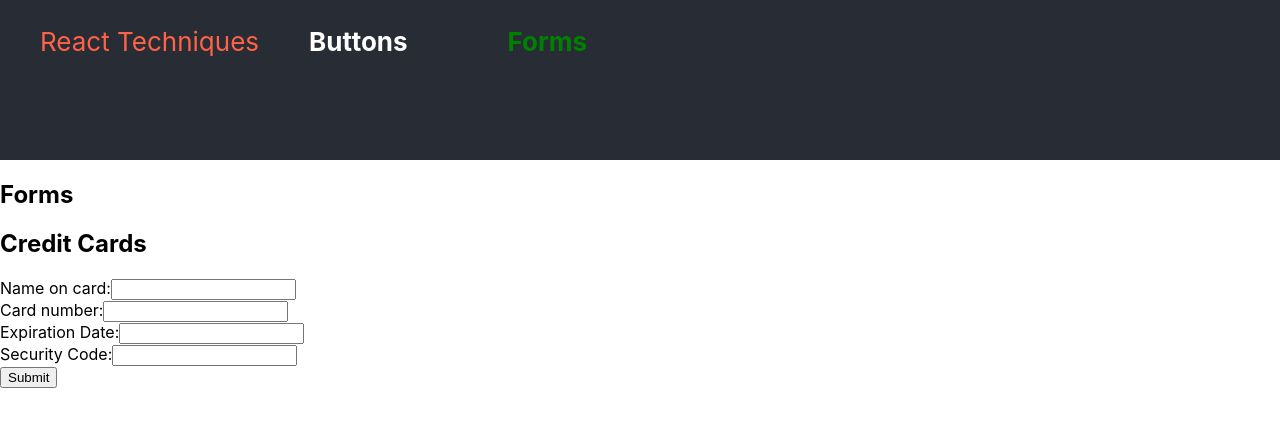
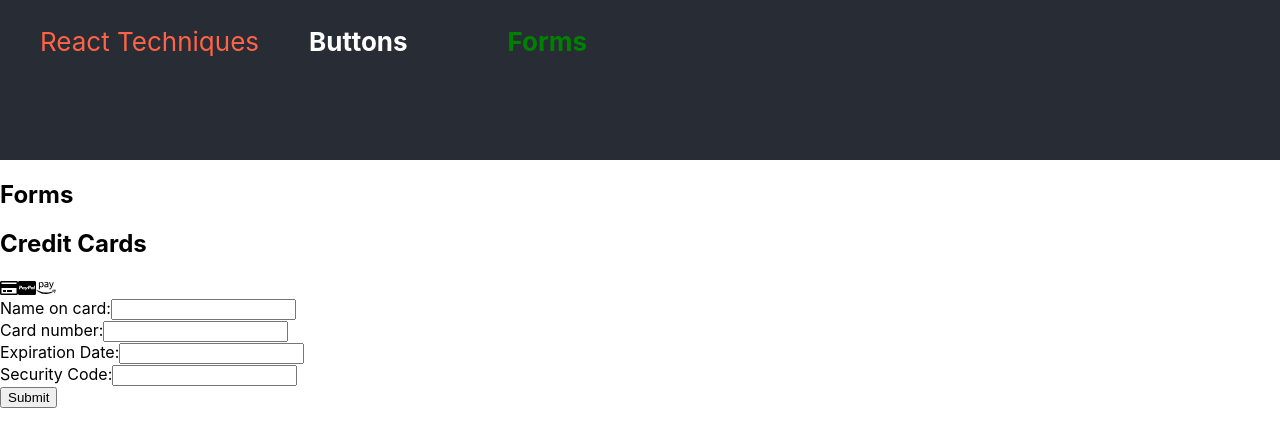
Before and after one commit to christinetran825/react-techniques, a React (Create React App) app: page /forms in a window 1280 px wide. Shown: the top 446 px of the page. Built offline with nearby package versions, Linux system fonts and the light colour scheme.

Commit message:
added font awesome icons for payment methods

```diff
--- a/src/App.js
+++ b/src/App.js
@@ -5,7 +5,7 @@ import Routes from './Routes.js';
 import { library } from '@fortawesome/fontawesome-svg-core'
 import { fab } from '@fortawesome/free-brands-svg-icons'
 import { faBeer, faCoffee, faWineGlassAlt, faStroopwafel, faAppleAlt, faCookie, faCheckSquare as fasCheckSquare} from '@fortawesome/free-solid-svg-icons'
-import { faSquare as farSquare, faCheckSquare as farCheckSquare } from '@fortawesome/free-regular-svg-icons'
+import { faSquare as farSquare, faCheckSquare as farCheckSquare, faCreditCard as farCreditCard } from '@fortawesome/free-regular-svg-icons'
 
 library.add(
   fab,
@@ -17,7 +17,8 @@ library.add(
   faAppleAlt,
   faCookie,
   fasCheckSquare,
-  farCheckSquare
+  farCheckSquare,
+  farCreditCard
 )
 
 class App extends Component {
--- a/src/CreditCards.js
+++ b/src/CreditCards.js
@@ -15,6 +15,11 @@ class Likes extends React.Component {
     return(
       <div className="credit-cards">
         <h2>Credit Cards</h2>
+        <div className="pay-methods">
+          <FontAwesomeIcon icon={['far', 'credit-card']} />
+          <FontAwesomeIcon icon={['fab', 'cc-paypal']} />
+          <FontAwesomeIcon icon={['fab', 'amazon-pay']} />
+        </div>
         <form>
           <label>Name on card:</label>
           <input type="text" name="name" />
```
